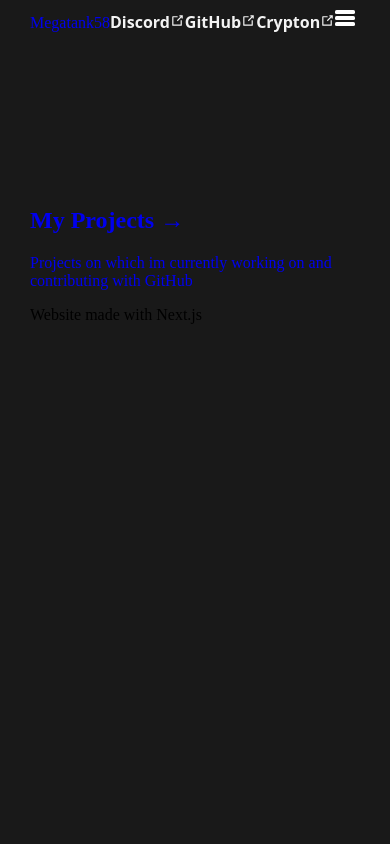
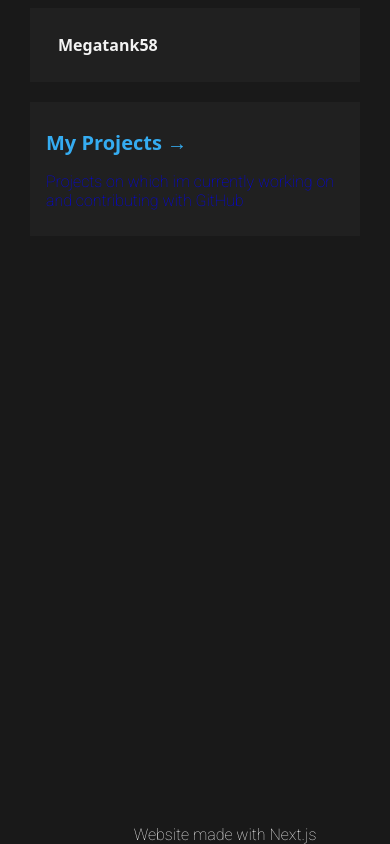
Before and after one commit to megatank58/website, a Next.js app: page / in a window 390 px wide. Built offline with nearby package versions, Linux system fonts and the light colour scheme.

Commit message:
feat(css); rewrote it

```diff
--- a/components/CloseLogo.js
+++ b/components/CloseLogo.js
@@ -1,6 +1,6 @@
 function CloseLogo() {
     return (
-        <svg viewbox="0 0 40 40" stroke="0">
+        <svg viewBox="0 0 40 40" stroke="0">
             <path className="close-x" d="M 10,10 L 30,30 M 30,10 L 10,30" fill="white" />
         </svg>
     )
--- a/components/Footer.js
+++ b/components/Footer.js
@@ -1,6 +1,8 @@
+import extras from "../styles/extras.module.css";
+
 export default function Footer() {
     return (
-        <div>
+        <div className={`${extras.white} ${extras.center}`} id="footer">
             Website made with Next.js
         </div>
     )
--- a/components/Navbar.js
+++ b/components/Navbar.js
@@ -1,6 +1,7 @@
 import LinkLogo from "./LinkLogo";
 import CloseLogo from "./CloseLogo";
 import HamburgerLogo from "./HamburgerLogo";
+import NavbarStyles from "../styles/Navbar.module.css";
 import Link from "next/link";
 
 function OnClick() {
@@ -15,15 +16,15 @@ function OnClick() {
 
 function Navbar() {
     return (
-        <div className="navbar" id="navbar">
-            <Link href="/" className="links bold active">
-                Megatank58
+        <div className={NavbarStyles.this} id="navbar">
+            <Link href="/">
+                <a className={`${NavbarStyles.links} ${NavbarStyles.white} ${NavbarStyles.bold} active`}>Megatank58</a>
             </Link>
-            <a href="https://discord.gg/fRVtnW8kY8" className="white bold" passHref>Discord<LinkLogo /></a>
-            <a href="https://github.com/Megatank58" className="white bold" passHref>GitHub<LinkLogo /></a>
-            <a href="https://github.com/CryptonDev/Crypton" className="white bold" passHref>Crypton<LinkLogo /></a>
-            <a className="H-icon" onClick={OnClick}><HamburgerLogo /></a>
-            <a className="C-icon" onClick={OnClick}><CloseLogo /></a>
+            <a href="https://discord.gg/fRVtnW8kY8" className={`${NavbarStyles.white} ${NavbarStyles.bold}`}>Discord<LinkLogo /></a>
+            <a href="https://github.com/Megatank58" className={`${NavbarStyles.white} ${NavbarStyles.bold}`}>GitHub<LinkLogo /></a>
+            <a href="https://github.com/CryptonDev/Crypton" className={`${NavbarStyles.white} ${NavbarStyles.bold}`}>Crypton<LinkLogo /></a>
+            <a className={NavbarStyles.Hicon} onClick={OnClick}><HamburgerLogo /></a>
+            <a className={NavbarStyles.Cicon} onClick={OnClick}><CloseLogo /></a>
         </div>
     )
 }
--- a/pages/index.js
+++ b/pages/index.js
@@ -1,11 +1,12 @@
+import ProjectStyles from "../styles/Project.module.css"
 import Link from "next/link";
 
 export default function Home() {
   return (
-    <div className="project-preview">
-      <Link href="/projects" className="white bold link" passHref>
+    <div className={ProjectStyles.preview}>
+      <Link href="/projects" passHref>
         <a>
-          <h2>My Projects →</h2>
+          <h2 className={`${ProjectStyles.white} ${ProjectStyles.bold}`}>My Projects →</h2>
           <p>
             Projects on which im currently working on and contributing with
             GitHub
--- a/pages/projects/index.js
+++ b/pages/projects/index.js
@@ -1,10 +1,11 @@
 import Link from 'next/link';
+import ProjectStyles from '../../styles/Project.module.css'
 
 function Project({ projects }) {
     return (
-        <div className="project-list">
+        <div className={ProjectStyles.projectList}>
             {projects.map(project => (
-                <div className="project-preview" key={project.name} >
+                <div className={ProjectStyles.projectPreview} key={project.name} >
                     <Link href={`/projects/${project.name}`}  className="white bold" passHref>
                         <a>
                         <h2>{project.name}</h2>
--- a/styles/Navbar.module.css
+++ b/styles/Navbar.module.css
@@ -1,4 +1,4 @@
-.navbar {
+.this {
   background-color: #202020;
   padding: 20px;
   display: flex;
@@ -6,42 +6,42 @@
   margin: 0 auto;
 }
 
-.navbar a {
+.this a {
   float: right;
   margin-left: 2px;
   text-decoration: none;
   padding: 6px;
 }
 
-.navbar .links {
+.this .links {
   margin-right: auto;
   color: #f3f3f3;
 }
 
-.navbar a:hover {
+.this a:hover {
   color: #35acf1;
 }
 
-.navbar .H-icon {
+.Hicon {
   display: none;
 }
 
-.navbar .C-icon {
+.Cicon {
   display: none;
 }
 
 @media screen and (max-width: 600px) {
-  .navbar a:not(:first-child) {
+  .this a:not(:first-child) {
     display: none;
   }
-  .navbar a.H-icon {
+  .a.H-icon {
     float: right;
     display: block;
   }
 }
 
 @media screen and (max-width: 600px) {
-  .navbar.responsive {
+  .this.responsive {
       padding: 20px;
       display: flex;
       flex-direction: column;
@@ -50,11 +50,11 @@
       position: relative;
   }
 
-  .navbar.responsive a.H-icon {
+  .this.responsive a.H-icon {
     display: none;
   }
 
-  .navbar.responsive a.C-icon {
+  .this.responsive a.C-icon {
     display: block;
     float: right;
     position: absolute;
@@ -63,9 +63,18 @@
     padding: 25px;
   }
 
-  .navbar.responsive a {
+  .this.responsive a {
     float: none;
     display: block;
     text-align: left;
   }
 }
+
+.white {
+  color: #f3f3f3;
+}
+
+.bold {
+  font-family: system-ui;
+  font-weight: bold;
+}
--- a/styles/Project.module.css
+++ b/styles/Project.module.css
@@ -7,23 +7,32 @@
 
 /* a single block element preview */
 
-.project-preview {
+.preview {
   background-color: #202020;
   padding: 10px 16px;
   margin: 20px 0;
   border-bottom: 1px solid #191919;
 }
 
-.project-preview:hover {
+.preview:hover {
   box-shadow: 1px 3px 5px rgba(0, 0, 0, 0.1);
 }
 
-.project-preview h2 {
+.preview h2 {
   font-size: 20px;
   color: #35acf1;
   margin-bottom: 8px;
 }
 
-.project-preview a {
+.preview a {
   text-decoration: none;
 }
+
+.bold {
+  font-family: system-ui;
+  font-weight: bold;
+}
+
+.white {
+  color: #f3f3f3;
+}
--- /dev/null
+++ b/styles/extras.module.css
@@ -0,0 +1,22 @@
+.white {
+  color: #f3f3f3;
+}
+
+.button {
+  color: white;
+  background-color: #35acf1;
+  border-radius: 8px;
+}
+
+.button:hover {
+  color: white;
+}
+
+.center {
+  text-align: center;
+}
+
+.bold {
+  font-family: system-ui;
+  font-weight: bold;
+}
--- a/styles/globals.css
+++ b/styles/globals.css
@@ -1,15 +1,28 @@
+@import url('https://fonts.googleapis.com/css2?family=Roboto:wght@100&display=swap');
+
 body {
   background-color: #191919;
   margin-left: 30px;
   margin-right: 30px;
   margin-top: 0 auto;
+  font-family: Roboto;
 }
+
+a {
+  text-decoration: none;
+}
+
+#footer {
+  position: fixed;
+  bottom: 0;
+  width: 100%;
+}
+
+/* scroll bar */
 
 ::-webkit-scrollbar {
   width: 10px;
 }
-
-/* scroll bar */
 
 ::-webkit-scrollbar-track {
   background: #555;
@@ -22,30 +35,3 @@ body {
 ::-webkit-scrollbar-thumb:hover {
   background: #444;
 }
-
-.white {
-  color: #f3f3f3;
-}
-
-.button {
-  color: white;
-  background-color: #35acf1;
-  border-radius: 8px;
-}
-
-.button:hover {
-  color: white;
-}
-
-.center {
-  text-align: center;
-}
-
-.bold {
-  font-family: system-ui;
-  font-weight: bold;
-}
-
-a {
-  text-decoration: none;
-}
```
Also changed, not shown: pages/projects/[project].js (+4 -3 lines).
